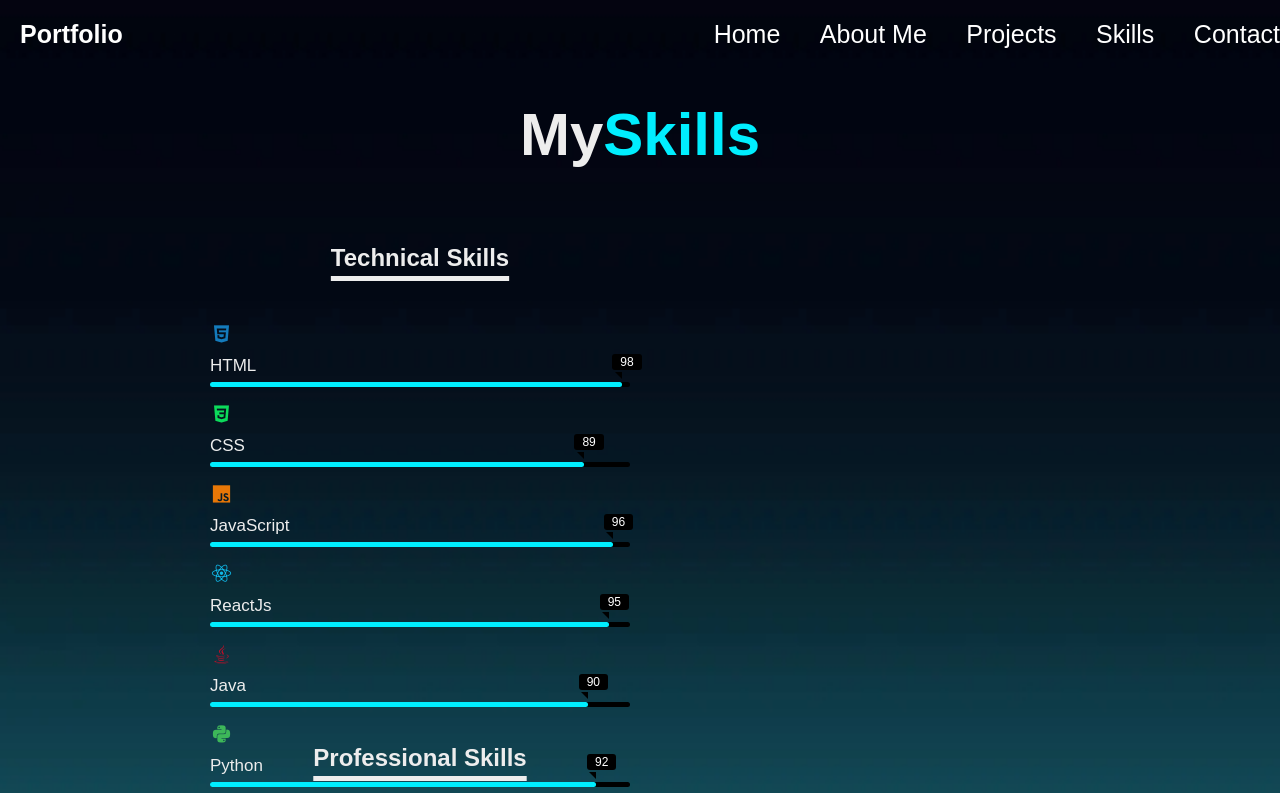
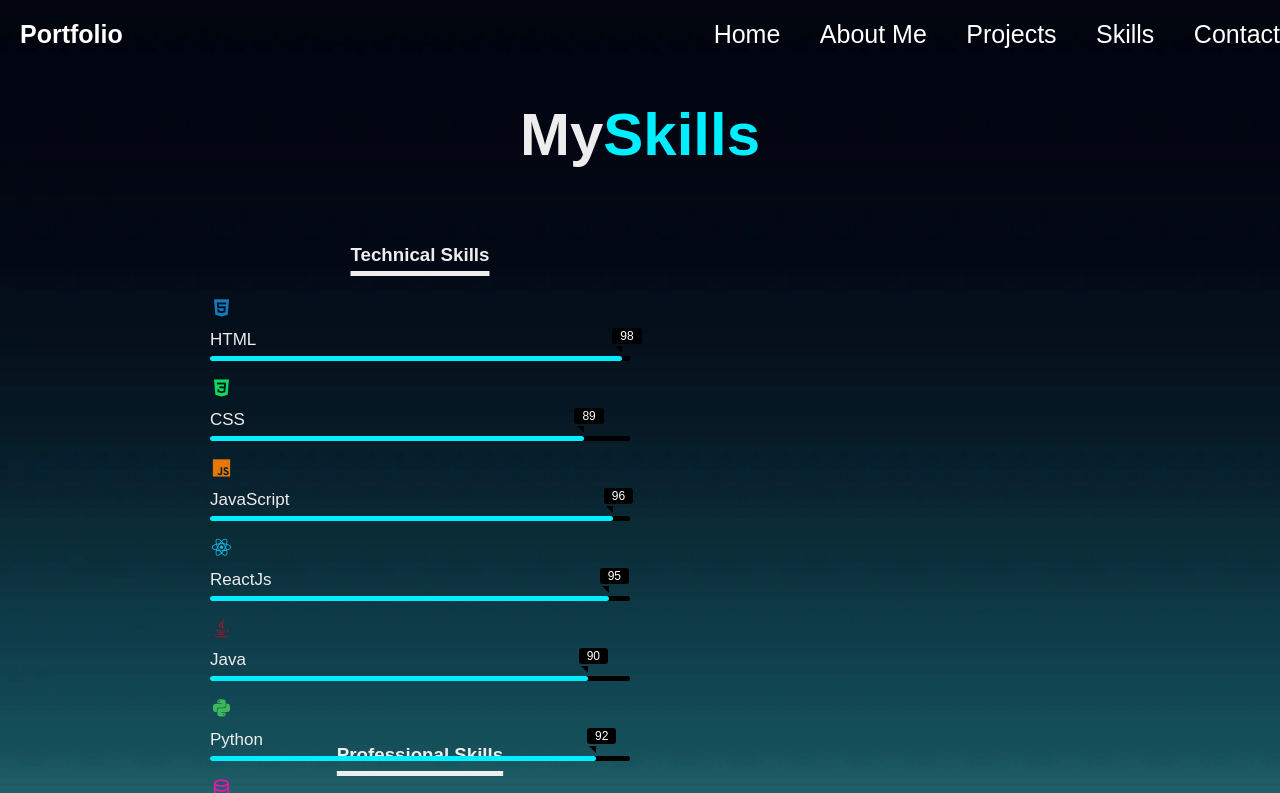
Before and after one commit to Amanr4009/Portfolio, a plain HTML site: page mySkills.html in a window 1280 px wide. Shown: the top 793 px of the page. Drawn offline with nearby package versions, Linux system fonts and the light colour scheme.

Commit message:
change css

```diff
--- a/mySkills.html
+++ b/mySkills.html
@@ -10,6 +10,8 @@
     <script src="https://unpkg.com/typed.js@2.1.0/dist/typed.umd.js"></script>
 </head>
 <body>
+<section class="abc">
+
     <header class="header">
         <a href="#" class="logo">Portfolio</a>
         <nav class="navbar">
@@ -23,6 +25,7 @@
 
     </header>
     <h1 class="sub-title1">My<span>Skills</span></h1>
+
     <section class="section">
         <div class="container1 " id="Skills">
             <h1 class="heading1">Technical Skills</h1>
@@ -134,5 +137,6 @@
         </div>
 
     </section>
+</section>
 </body>
 </html>
--- a/styles.css
+++ b/styles.css
@@ -9,7 +9,8 @@
 body
 {
    color: #ededed;
-   background: #081b29;
+   background: #042934
+
 }
 
 .header
@@ -342,14 +343,14 @@ body
     text-align: center;
     font-size: 60px;
     padding-bottom: 0px;
-    margin-top: 100px;
+    padding-top: 100px;
     margin-bottom: 0px;
 }
 .sub-title1 span{
     color: #0ef;
 }
 
-body{
+.abc{
     position: relative;
     width: 100%;
     height: 100vh;
@@ -373,7 +374,7 @@ body{
     text-decoration: underline;
     text-underline-offset: 10px;
     text-decoration-thickness: 5px;
-    margin-bottom: 50px;
+    margin-bottom: 30px;
 }
 .bar{
     font-size: 23px;
```
Also changed, not shown: aboutMe.html (+1 -1 lines), contact.html (+1 -1 lines).
